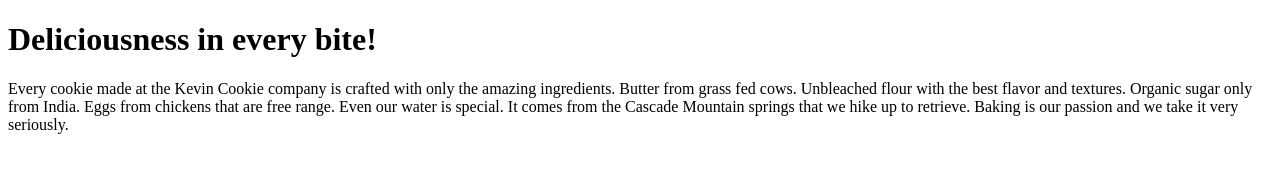
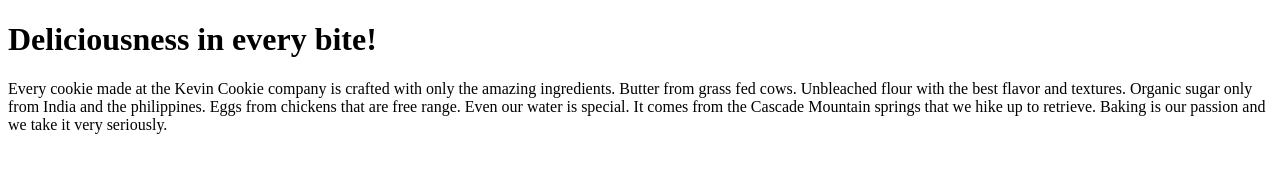
Before and after one commit to Sonalika2024/KevinCookieCompany.com, a plain HTML site: page index.htm in a window 1280 px wide. Drawn offline with Linux system fonts and the light colour scheme.

Commit message:
Update index.htm

```diff
--- a/index.htm
+++ b/index.htm
@@ -3,7 +3,7 @@
 <body>
 
 <h1>Deliciousness in every bite!</h1>
-<p>Every cookie made at the Kevin Cookie company is crafted with only the amazing ingredients. Butter from grass fed cows. Unbleached flour with the best flavor and textures. Organic sugar only from India. Eggs from chickens that are free range. Even our water is special. It comes from the Cascade Mountain springs that we hike up to retrieve. Baking is our passion and we take it very seriously.</p>
+<p>Every cookie made at the Kevin Cookie company is crafted with only the amazing ingredients. Butter from grass fed cows. Unbleached flour with the best flavor and textures. Organic sugar only from India and the philippines. Eggs from chickens that are free range. Even our water is special. It comes from the Cascade Mountain springs that we hike up to retrieve. Baking is our passion and we take it very seriously.</p>
 
 </body>
 </html>
```
